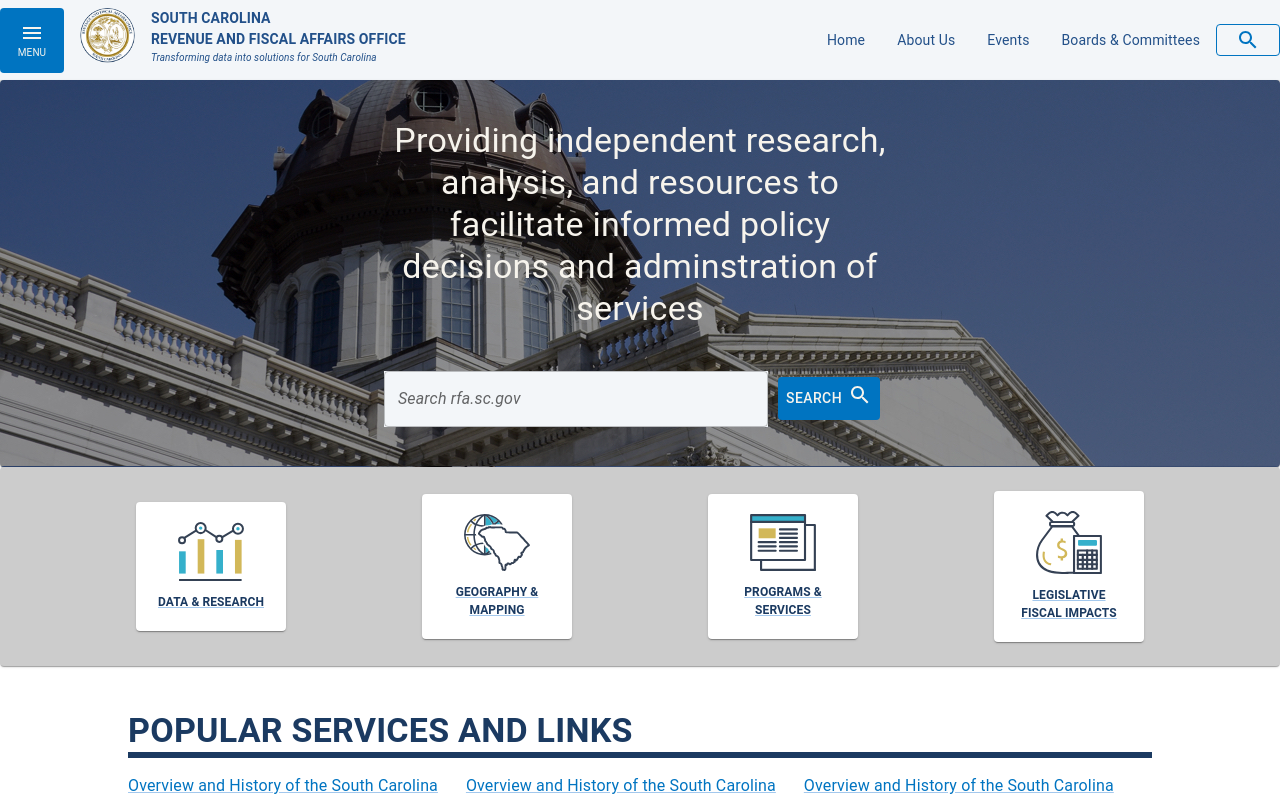
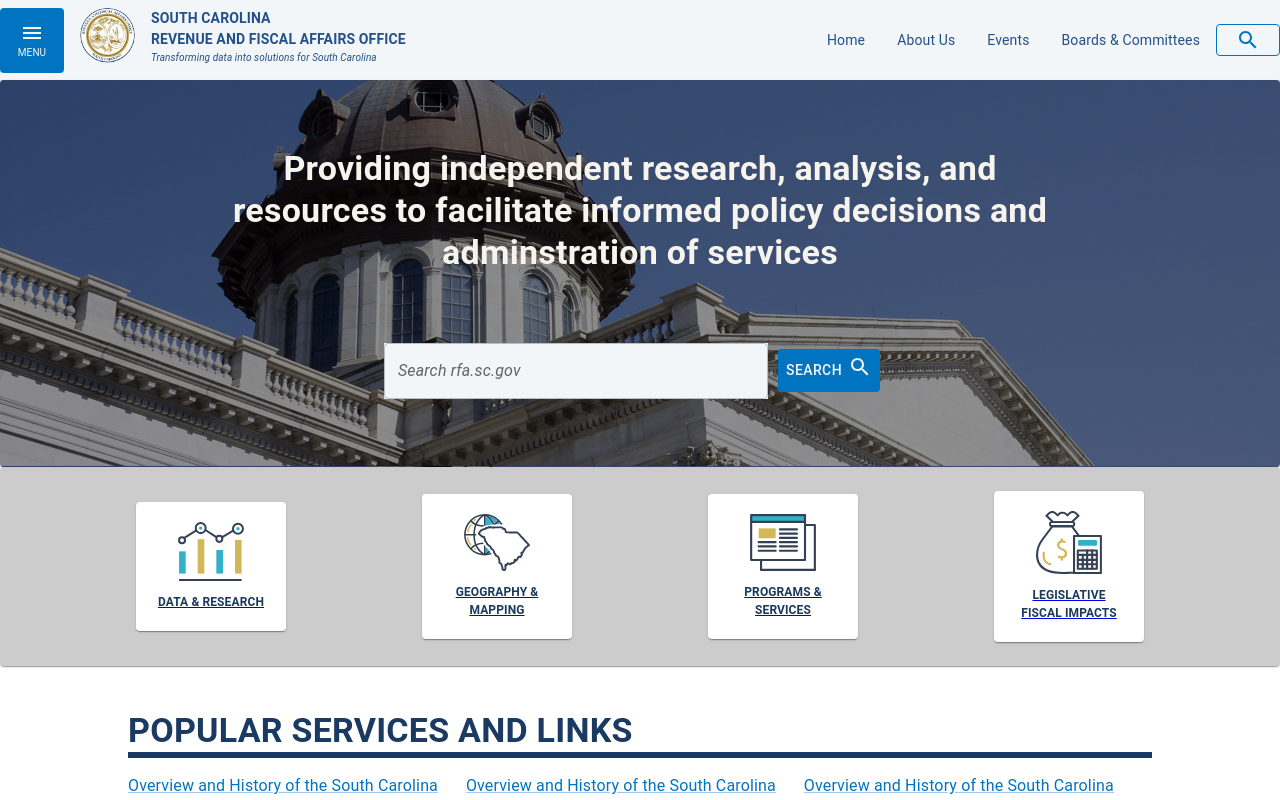
Before and after one commit to GymChem/PWW_Project, a React (Create React App) app: page /home in a window 1280 px wide. Shown: the top 800 px of the page. Built offline with nearby package versions, Linux system fonts and the light colour scheme.

Commit message:
added navlinks and abstracted grey

```diff
--- a/src/components/PrioritiesBar.jsx
+++ b/src/components/PrioritiesBar.jsx
@@ -1,11 +1,12 @@
 import { Grid, Paper, Avatar, Typography, Link } from "@mui/material";
 import { priorities } from "../data/TestData";
-import { headerColor } from "../data/Globals";
+import { NavLink } from "react-router-dom";
+import { headerColor, buttonClickFill, grey } from "../data/Globals";
 
 const PrioritiesBar = (props) => {
   return (
     <>
-      <Paper style={{ backgroundColor: "#CCCCCC" }}>
+      <Paper style={{ backgroundColor: grey }}>
         <Grid
           container
           direction="row"
@@ -15,11 +16,11 @@ const PrioritiesBar = (props) => {
           {priorities.map((priority, ind) => {
             return (
               <Grid item key={ind} paddingTop={3} paddingBottom={3}>
-                <Link href="#">
+                <NavLink to="/placeholder">
                   <Paper
                     sx={{
                       "&:hover": {
-                        borderColor: headerColor,
+                        color: buttonClickFill,
                         border: 2,
                       },
                     }}
@@ -50,7 +51,7 @@ const PrioritiesBar = (props) => {
                       </Typography>
                     </Grid>
                   </Paper>
-                </Link>
+                </NavLink>
               </Grid>
             );
           })}
--- a/src/components/SearchBox.jsx
+++ b/src/components/SearchBox.jsx
@@ -21,8 +21,12 @@ const SearchBox = (props) => {
         height="100%"
         width="100%"
       >
-        <Grid item width="40%">
-          <Typography variant="h4" style={{ color: "#F7F4ED" }}>
+        <Grid item width="65%">
+          <Typography
+            fontWeight="bold"
+            variant="h4"
+            style={{ color: "#F7F4ED" }}
+          >
             Providing independent research, analysis, and resources to
             facilitate informed policy decisions and adminstration of services
           </Typography>
--- a/src/data/Globals.js
+++ b/src/data/Globals.js
@@ -6,3 +6,4 @@ export const buttonText = "#F7F4ED";
 export const buttonHoverFill = "#3068AD";
 export const buttonClickFill = "#225089";
 export const white = "#F3F6F9";
+export const grey = "#CCCCCC";
```
Also changed, not shown: src/components/AppBar.jsx (+0 -21 lines).
